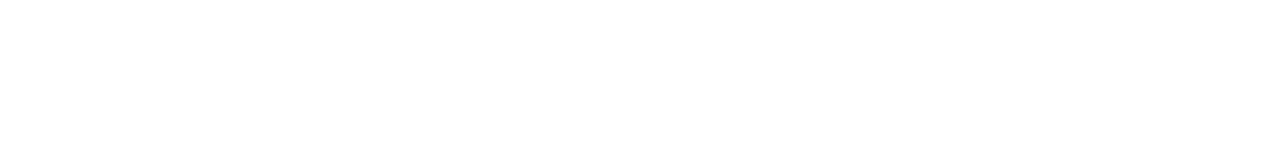
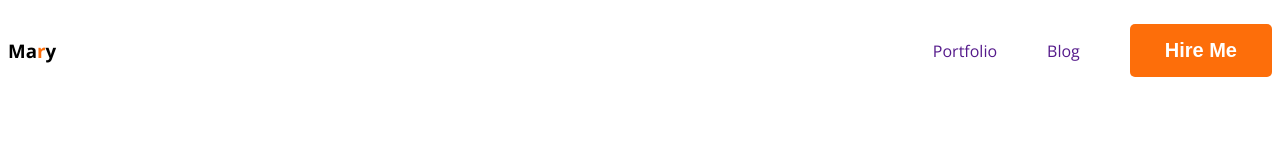
Before and after one commit to gitrahuldas/developer-porttfolio, a plain HTML site: page index.html in a window 1280 px wide. Drawn offline with nearby package versions, Linux system fonts and the light colour scheme.

Commit message:
added nav

```diff
--- a/index.html
+++ b/index.html
@@ -4,10 +4,23 @@
     <meta charset="UTF-8">
     <meta name="viewport" content="width=device-width, initial-scale=1.0">
     <title>Developer portfolio</title>
+
+    <link rel="preconnect" href="https://fonts.googleapis.com">
+<link rel="preconnect" href="https://fonts.gstatic.com" crossorigin>
+<link href="https://fonts.googleapis.com/css2?family=Open+Sans:ital,wght@0,400;0,700;1,800&display=swap" rel="stylesheet">
+
+<link rel="stylesheet" href="styles/portfolio.css">
 </head>
 <body>
     <header>
-
+        <nav>
+            <h3 class="portfolio-title">Ma<span class="text-primary">r</span>y</h3>
+            <ul>
+                <li><a href="">Portfolio</a></li>
+                <li><a href="">Blog</a></li>
+                <li><button class="btn-primary">Hire Me</button></li>
+            </ul>
+        </nav>
     </header>
     <main>
 
--- /dev/null
+++ b/styles/portfolio.css
@@ -0,0 +1,48 @@
+/* common shared styles */
+body {
+    font-family: 'Open Sans', sans-serif;
+}
+
+.text-primary {
+    color: #FD6E0A;
+}
+
+.btn-primary {
+    border-radius: 5px;
+    background: #FD6E0A;
+    border: 0;
+    color: white;
+    font-size: 20px;
+    font-weight: 700;
+    padding: 15px 35px;
+}
+
+/* nav related styles */
+body nav {
+    display: flex;
+    justify-content: space-between;
+    align-items: center;
+
+}
+
+.nav-title {
+    color: black;
+    font-size: 45px;
+    font-weight: 800px;
+}
+
+nav>ul {
+    display: flex;
+    align-items: center;
+}
+
+nav ul {
+    list-style: none;
+    gap: 50px;
+
+}
+
+nav a {
+    text-decoration: none;
+    coior: #474747;
+}
```
